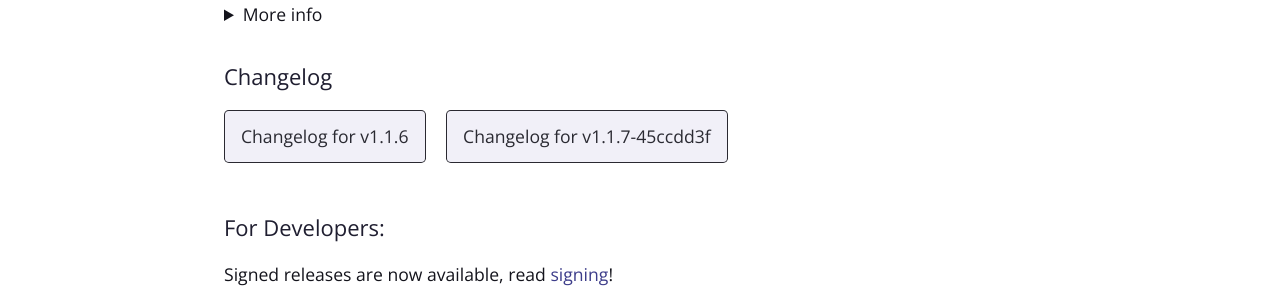
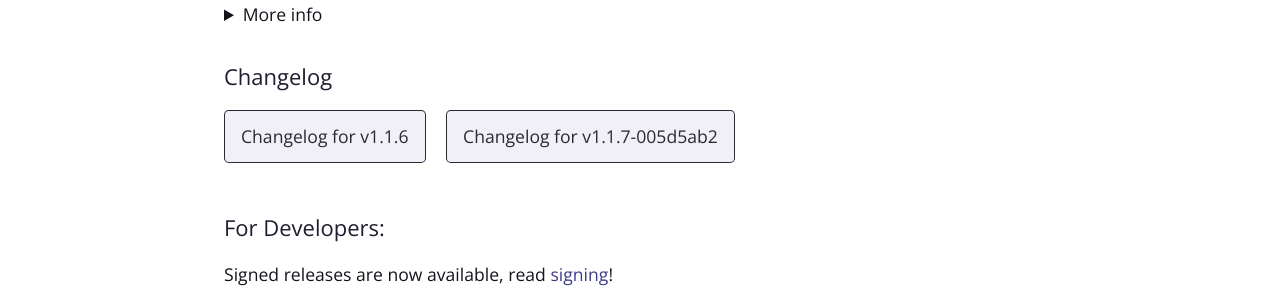
Before and after one commit to kami-blue/website, a Jekyll site: the page built from download.md, in a window 1280 px wide. Shown: the part 621-921 px from the top of the page. Built offline with Jekyll 4.4.1, drawn with Linux system fonts in a browser that asks for light colours.

Commit message:
bump ver to v1.1.7-005d5ab2

```diff
--- a/_config.yml
+++ b/_config.yml
@@ -7,13 +7,13 @@ github:
   website_url: https://github.com/kami-blue/website
   jar_url: https://github.com/kami-blue/client/releases/download/v1.1.6/KAMI-Blue-v1.1.6-release.jar
   jar_sig_url: https://github.com/kami-blue/client/releases/download/v1.1.6/KAMI-Blue-v1.1.6-release.jar.sig
-  beta_jar_url: https://github.com/kami-blue/nightly-releases/releases/download/1.1.7-45ccdd3f/kamiblue-1.1.7-45ccdd3f-release.jar
+  beta_jar_url: https://github.com/kami-blue/nightly-releases/releases/download/1.1.7-005d5ab2/kamiblue-1.1.7-005d5ab2-release.jar
 cur_ver: v1.1.6
-beta_ver: v1.1.7-45ccdd3f
+beta_ver: v1.1.7-005d5ab2
 discord_url: https://kamiblue.org/discord
 downloads_api_ver: v1
 totalNightlies_api_ver: v1
-total_nightly_releases: 98
+total_nightly_releases: 99
 theme: jekyll-theme-cayman
 gems:
   - jekyll-seo-tag
```
